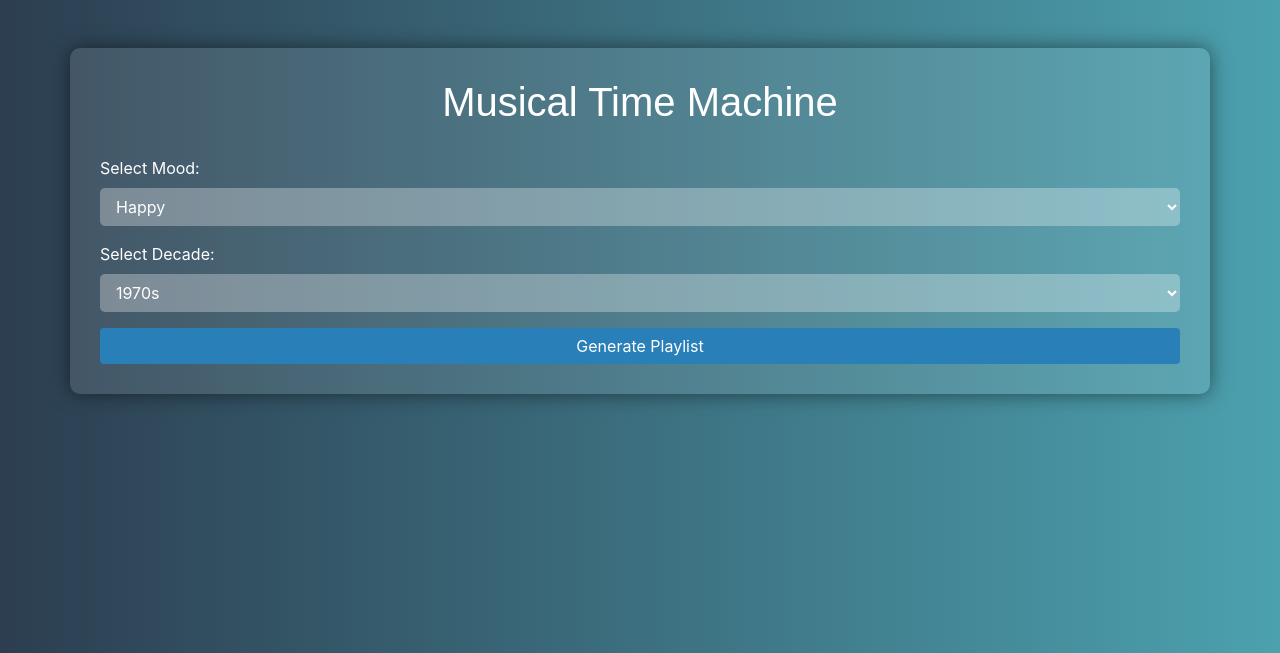
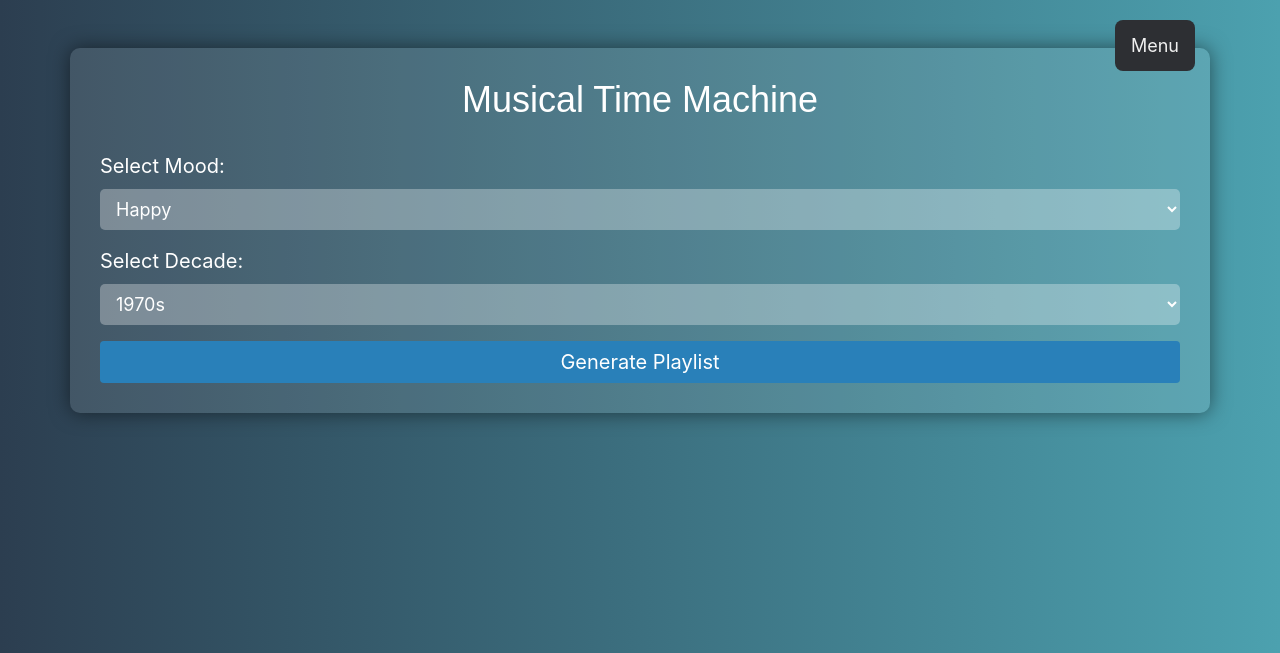
Before and after one commit to AntonioLabinjan/FeelTrak, a Flask app: page /musical_time_machine in a window 1280 px wide. Shown: the top 653 px of the page. Run offline with Flask 3, Linux system fonts and the light colour scheme; parts of the project's set-up code (start-up, migrations or seed data) failed here and were passed over; some libraries are stand-ins or nearby versions.

Commit message:
Update musical_time_machine.html

```diff
--- a/templates/musical_time_machine.html
+++ b/templates/musical_time_machine.html
@@ -9,11 +9,13 @@
         body {
             background: linear-gradient(to right, #2c3e50, #4ca1af);
             color: #fff;
+            font-size: 18px; /* Increased font size */
         }
         h1 {
             text-align: center;
             margin-bottom: 30px;
             font-family: 'Arial', sans-serif;
+            font-size: 36px; /* Increased font size */
         }
         .container {
             background: rgba(255, 255, 255, 0.1);
@@ -26,15 +28,20 @@
             border: none;
             border-radius: 5px;
             color: #fff;
+            font-size: 18px; /* Increased font size */
         }
         .form-control:focus {
             background: rgba(255, 255, 255, 0.5);
             color: #000;
             box-shadow: 0 0 5px rgba(0, 0, 0, 0.5);
         }
+        label {
+            font-size: 20px; /* Increased font size for labels */
+        }
         .btn-primary {
             background-color: #2980b9;
             border: none;
+            font-size: 20px; /* Increased font size for button */
         }
         .btn-primary:hover {
             background-color: #3498db;
@@ -43,16 +50,94 @@
             background: rgba(255, 255, 255, 0.2);
             border: none;
             color: #fff;
+            font-size: 18px; /* Increased font size */
         }
         .list-group-item:hover {
             background: rgba(255, 255, 255, 0.3);
         }
+        /* Spinner styles */
+        #spinner {
+            display: none;
+            text-align: center;
+            margin-top: 20px;
+        }
+        .spinner-border {
+            width: 3rem;
+            height: 3rem;
+            color: #fff;
+        }
+        /* Dropdown Styles */
+        .dropdown {
+            position: fixed;
+            top: 20px;
+            right: 85px;
+            z-index: 1000;
+        }
+
+        .dropdown-content {
+            display: none;
+            position: absolute;
+            background-color: #1d1f21;
+            min-width: 160px;
+            box-shadow: 0px 8px 16px 0px rgba(0,0,0,0.2);
+            z-index: 1;
+        }
+
+        .dropdown-content button {
+            color: #f0f0f0;
+            padding: 12px 16px;
+            text-align: center;
+            background-color: #2d2f33;
+            border: none;
+            display: block;
+            width: 100%;
+            border-radius: 8px;
+            cursor: pointer;
+            transition: background-color 0.3s, transform 0.2s;
+        }
+
+        .dropdown-content button:hover {
+            background-color: #3a3d41;
+            transform: scale(1.05);
+        }
+
+        .dropdown:focus-within .dropdown-content {
+            display: block;
+        }
+
+        .dropbtn {
+            background-color: #2d2f33;
+            color: #f0f0f0;
+            padding: 12px 16px;
+            border: none;
+            cursor: pointer;
+            border-radius: 8px;
+            transition: background-color 0.3s, transform 0.2s;
+        }
+
+        .dropbtn:hover {
+            background-color: #3a3d41;
+            transform: scale(1.05);
+        }
     </style>
 </head>
 <body>
+    <div class="dropdown">
+        <button class="dropbtn">Menu</button>
+        <div class="dropdown-content">
+            <button onclick="window.location.href='/';">Home</button>
+            <button onclick="window.location.href='/recommendation_history';">View Recommendation History</button>
+            <button onclick="window.location.href='/mood_playlists';">View Mood Playlists</button>
+            <button onclick="window.location.href='/survey';">Take a Personalization Survey</button>
+            <button onclick="window.location.href='/emotion_chart';">Emotion Chart</button>
+            <button onclick="window.location.href='/set_alarm';">Alarm</button>
+            <button onclick="window.location.href='/generate_emotion_music';">Genrate Samples</button>
+            <button onclick="window.location.href='/musical_time_machine';">Musical Time Machine</button>
+        </div>
+    </div>
     <div class="container mt-5">
         <h1>Musical Time Machine</h1>
-        <form action="/musical_time_machine" method="POST">
+        <form id="playlistForm" action="/musical_time_machine" method="POST">
             <div class="form-group">
                 <label for="mood">Select Mood:</label>
                 <select name="mood" class="form-control" required>
@@ -78,6 +163,14 @@
             <button type="submit" class="btn btn-primary btn-block">Generate Playlist</button>
         </form>
 
+        <!-- Spinner -->
+        <div id="spinner">
+            <div class="spinner-border" role="status">
+                <span class="sr-only">Loading...</span>
+            </div>
+            <p>Fetching your playlist, please wait...</p>
+        </div>
+
         {% if songs %}
             <h2 class="mt-5">Playlist for {{ mood }} in the {{ decade }}</h2>
             <ul class="list-group mt-3">
@@ -91,5 +184,25 @@
             <h2 class="mt-5">No songs found for {{ mood }} in the {{ decade }}.</h2>
         {% endif %}
     </div>
+
+    <script>
+        // Get form and spinner elements
+        const form = document.getElementById('playlistForm');
+        const spinner = document.getElementById('spinner');
+
+        // Add event listener for form submission
+        form.addEventListener('submit', function(event) {
+            // Prevent the default form submission
+            event.preventDefault();
+
+            // Show the spinner
+            spinner.style.display = 'block';
+
+            // Delay the form submission by 5 seconds
+            setTimeout(function() {
+                form.submit();
+            }, 1500);
+        });
+    </script>
 </body>
 </html>
```
